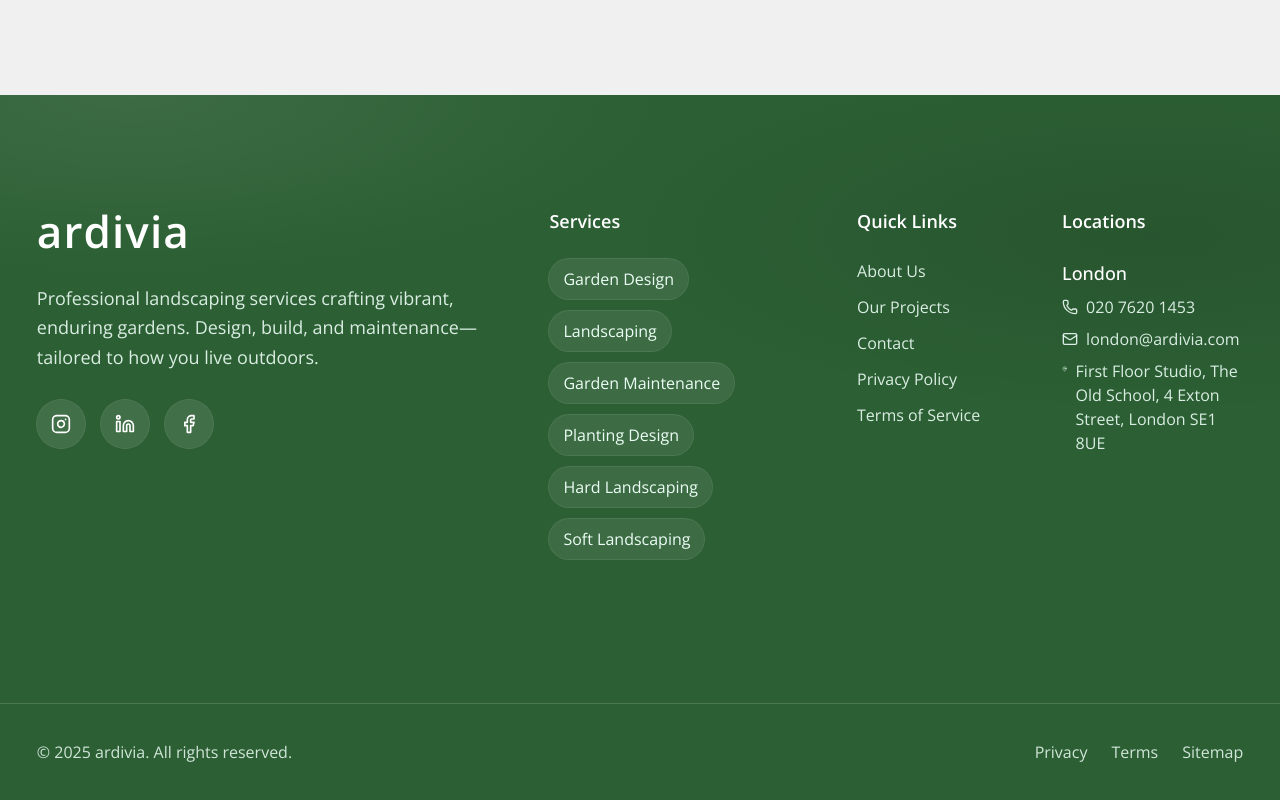
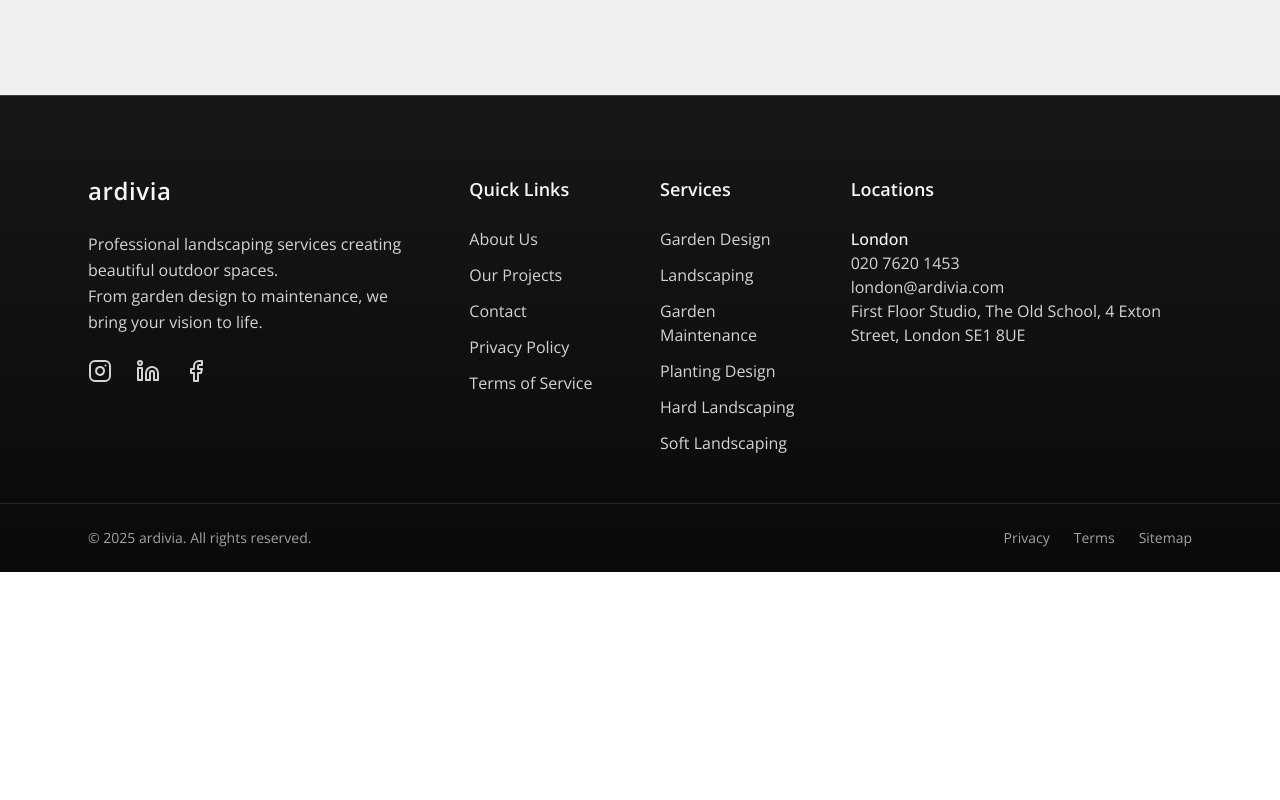
Before and after one commit to baher228/ardivia, a Next.js app: page / in a window 1280 px wide. Shown: the part 3128-3928 px from the top of the page. After the commit the page ends 3700 px from the top, so only its background shows below. Built offline with nearby package versions, Linux system fonts and the light colour scheme.

Commit message:
Revert "Footer: Changed styling, changed its color"
This reverts commit bef35958661972c648628b06a9235b3f817249ee.

```diff
--- a/src/components/Footer.tsx
+++ b/src/components/Footer.tsx
@@ -8,9 +8,6 @@ import {
   Linkedin,
   Facebook,
   ChevronUp,
-  Phone,
-  Mail,
-  MapPin,
 } from "lucide-react";
 
 // ────────────────────────────────────────────────────────────────────────────────
@@ -60,96 +57,43 @@ const Footer: React.FC = () => {
 
   return (
     <footer
-      className="
-        relative mt-auto text-emerald-50 selection:bg-emerald-200/30
-        bg-[var(--primary-green)]
-      "
+      className="relative mt-auto text-neutral-300 selection:bg-green-600/40
+                 before:absolute before:inset-x-0 before:top-0 before:h-px before:bg-neutral-700
+                 bg-gradient-to-b from-neutral-900 to-neutral-950"
     >
-      {/* background accents that span full width */}
+      {/* ---------- Top grid ---------- */}
       <div
-        aria-hidden
-        className="
-          pointer-events-none absolute inset-0
-          bg-[radial-gradient(900px_300px_at_10%_0%,rgba(255,255,255,0.08),transparent_60%)]
-        "
-      />
-      <div
-        aria-hidden
-        className="
-          pointer-events-none absolute inset-0
-          bg-[radial-gradient(900px_300px_at_90%_20%,rgba(0,0,0,0.10),transparent_60%)]
-        "
-      />
-
-      {/* ---------- Content area (fuller width, longer height) ---------- */}
-      <div
-        className="
-          relative
-          mx-auto max-w-[min(140rem,98vw)]
-          px-4 sm:px-6
-          pt-18 pb-20 md:pt-24 md:pb-28 lg:pt-28 lg:pb-36
-        "
+        className="mx-auto max-w-[min(90rem,90%)] px-6 pt-20 pb-12
+                   grid gap-y-14 gap-x-10 md:grid-cols-4 xl:grid-cols-6"
       >
-        {/* Dense 12-col grid to use horizontal space */}
-        <div className="grid grid-cols-12 gap-x-6 gap-y-12">
-          {/* Brand + intro */}
-          <div className="col-span-12 lg:col-span-5 2xl:col-span-4 space-y-7">
-            <h3 className="text-4xl md:text-[2.75rem] font-semibold tracking-wide text-white">
+        {/* Column 1 – Brand */}
+        <div className="md:col-span-2 xl:col-span-2 space-y-6">
+          <h2 className="text-2xl font-semibold tracking-wide text-neutral-100">
             ardivia
-            </h3>
-            <p className="text-base md:text-lg leading-relaxed text-emerald-50/90">
-              Professional landscaping services crafting vibrant, enduring gardens.
-              Design, build, and maintenance—tailored to how you live outdoors.
+          </h2>
+          <p className="text-sm md:text-base 2xl:text-lg leading-relaxed">
+            Professional landscaping services creating beautiful outdoor
+            spaces.<br className="hidden sm:inline" /> From garden design to
+            maintenance, we bring your vision to life.
           </p>
-
-            <nav className="flex flex-wrap gap-4">
+          <nav className="flex space-x-6">
             {social.map(({ href, label, Icon }) => (
               <Link
                 key={label}
                 href={href}
                 aria-label={label}
-                  className="
-                    inline-flex h-12 w-12 items-center justify-center rounded-full
-                    bg-white/10 hover:bg-white/15
-                    ring-1 ring-white/15 hover:ring-white/25
-                    transition
-                    focus-visible:outline focus-visible:outline-2 focus-visible:outline-offset-2 focus-visible:outline-white
-                  "
+                className="hover:text-white focus-visible:outline focus-visible:outline-2
+                           focus-visible:outline-offset-2 focus-visible:outline-white
+                           transition-colors"
               >
-                  <Icon className="h-5 w-5 text-white" />
+                <Icon className="h-5 w-5 md:h-6 md:w-6" />
               </Link>
             ))}
           </nav>
         </div>
-
-          {/* Services as chips */}
-          <div className="col-span-12 sm:col-span-6 lg:col-span-3 space-y-6">
-  <h4 className="text-lg font-semibold text-white">Services</h4>
-  <ul className="space-y-3">
-    {services.map((s) => (
-      <li key={s} className="leading-none">
-        <Link
-          href="/services"
-          className="
-            inline-flex items-center rounded-full
-                      bg-white/8 hover:bg-white/14
-                      ring-1 ring-white/15 hover:ring-white/25
-                      px-3.5 py-2 text-sm md:text-base text-emerald-50
-                      transition
-                      focus-visible:outline focus-visible:outline-2 focus-visible:outline-offset-2 focus-visible:outline-white
-          "
-        >
-          {s}
-        </Link>
-      </li>
-    ))}
-  </ul>
-</div>
-
-
-          {/* Quick links (URLs unchanged) */}
-          <div className="col-span-12 sm:col-span-6 lg:col-span-2 space-y-6">
-            <h4 className="text-lg font-semibold text-white">Quick Links</h4>
+        {/* Column 4 – Quick links */}
+        <div className="space-y-6">
+          <h3 className="text-lg font-semibold text-neutral-100">Quick Links</h3>
           <ul className="space-y-3">
             {[
               ["About Us", "/about"],
@@ -161,11 +105,9 @@ const Footer: React.FC = () => {
               <li key={label}>
                 <Link
                   href={href}
-                    className="
-                      text-sm md:text-base text-emerald-50/90 hover:text-white
-                      transition-colors
-                      focus-visible:outline focus-visible:outline-2 focus-visible:outline-offset-2 focus-visible:outline-white
-                    "
+                  className="text-sm md:text-base hover:text-white transition-colors
+                             focus-visible:outline focus-visible:outline-2
+                             focus-visible:outline-offset-2 focus-visible:outline-white"
                 >
                   {label}
                 </Link>
@@ -174,47 +116,53 @@ const Footer: React.FC = () => {
           </ul>
         </div>
 
-          {/* Locations */}
-          <div className="col-span-12 lg:col-span-2 2xl:col-span-3 space-y-6">
-            <h4 className="text-lg font-semibold text-white">Locations</h4>
-            <ul className="space-y-8">
-              {locations.map((loc) => (
-                <li key={loc.city} className="space-y-2">
-                  <p className="font-medium text-white text-base md:text-lg">
-                    {loc.city}
-                  </p>
-                  <p className="flex items-center gap-2 text-sm md:text-base text-emerald-50/90">
-                    <Phone className="h-4 w-4" aria-hidden="true" /> {loc.phone}
-                  </p>
-                  <p className="flex items-center gap-2 text-sm md:text-base text-emerald-50/90 break-all">
-                    <Mail className="h-4 w-4" aria-hidden="true" /> {loc.email}
-                  </p>
-                  <p className="flex items-start gap-2 text-sm md:text-base text-emerald-50/90">
-                    <MapPin className="h-4 w-4 mt-0.5" aria-hidden="true" /> {loc.address}
-                  </p>
+        {/* Column 2 – Services */}
+        <div className="space-y-6">
+          <h3 className="text-lg font-semibold text-neutral-100">Services</h3>
+          <ul className="space-y-3">
+            {services.map((s) => (
+              <li key={s}>
+                <Link
+                  href="/services"
+                  className="text-sm md:text-base hover:text-white transition-colors
+                             focus-visible:outline focus-visible:outline-2
+                             focus-visible:outline-offset-2 focus-visible:outline-white"
+                >
+                  {s}
+                </Link>
               </li>
             ))}
           </ul>
         </div>
 
-          {/* Accreditations / badges row to add tasteful vertical mass */}
+        {/* Column 3 – Locations */}
+        <div className="space-y-6 xl:col-span-2">
+          <h3 className="text-lg font-semibold text-neutral-100">Locations</h3>
+          <ul className="space-y-8">
+            {locations.map((loc) => (
+              <li key={loc.city}>
+                <p className="font-medium text-neutral-100">{loc.city}</p>
+                <p className="text-sm md:text-base">{loc.phone}</p>
+                <p className="text-sm md:text-base break-all">{loc.email}</p>
+                <p className="text-sm md:text-base">{loc.address}</p>
+              </li>
+            ))}
+          </ul>
+        </div>
+
 
       </div>
-      </div>
 
-      {/* ---------- Bottom bar (full-width) ---------- */}
-      <div className="relative border-t border-white/15">
+      {/* ---------- Bottom bar ---------- */}
+      <div className="border-t border-neutral-800">
         <div
-          className="
-            mx-auto max-w-[min(140rem,98vw)] px-4 sm:px-6
-            py-7 md:py-9
-            flex flex-col sm:flex-row sm:items-center sm:justify-between gap-6
-          "
+          className="mx-auto max-w-[min(90rem,90%)] px-6 py-6
+                     flex flex-col sm:flex-row sm:items-center sm:justify-between gap-6"
         >
-          <p className="text-sm md:text-base text-emerald-50/85">
+          <p className="text-xs md:text-sm text-neutral-400">
             © {currentYear} ardivia. All rights reserved.
           </p>
-          <nav className="flex flex-wrap gap-6">
+          <nav className="flex space-x-6">
             {[
               ["Privacy", "/privacy"],
               ["Terms", "/terms"],
@@ -223,11 +171,9 @@ const Footer: React.FC = () => {
               <Link
                 key={label}
                 href={href}
-                className="
-                  text-sm md:text-base text-emerald-50/85 hover:text-white
-                  transition-colors
-                  focus-visible:outline focus-visible:outline-2 focus-visible:outline-offset-2 focus-visible:outline-white
-                "
+                className="text-xs md:text-sm text-neutral-400 hover:text-white
+                           transition-colors focus-visible:outline focus-visible:outline-2
+                           focus-visible:outline-offset-2 focus-visible:outline-white"
               >
                 {label}
               </Link>
@@ -252,16 +198,13 @@ const Footer: React.FC = () => {
             exit={{ opacity: 0, y: 20 }}
             transition={{ duration: 0.25 }}
             aria-label="Back to top"
-            className="
-              fixed bottom-6 right-6 md:bottom-8 md:right-8 z-50
+            className="fixed bottom-6 right-6 md:bottom-8 md:right-8 z-50
                        w-12 h-12 md:w-14 md:h-14 rounded-full
-              bg-white/15 hover:bg-white/25 text-white
-              backdrop-blur-sm ring-1 ring-white/25
+                       bg-neutral-800 hover:bg-neutral-700 text-white
                        shadow-lg flex items-center justify-center
                        focus-visible:outline focus-visible:outline-2
                        focus-visible:outline-offset-2 focus-visible:outline-white
-              transition
-            "
+                       transition-colors"
           >
             <ChevronUp className="h-5 w-5 md:h-6 md:w-6" />
           </motion.button>
```
Lines whose indentation alone changed are shown as unchanged.
